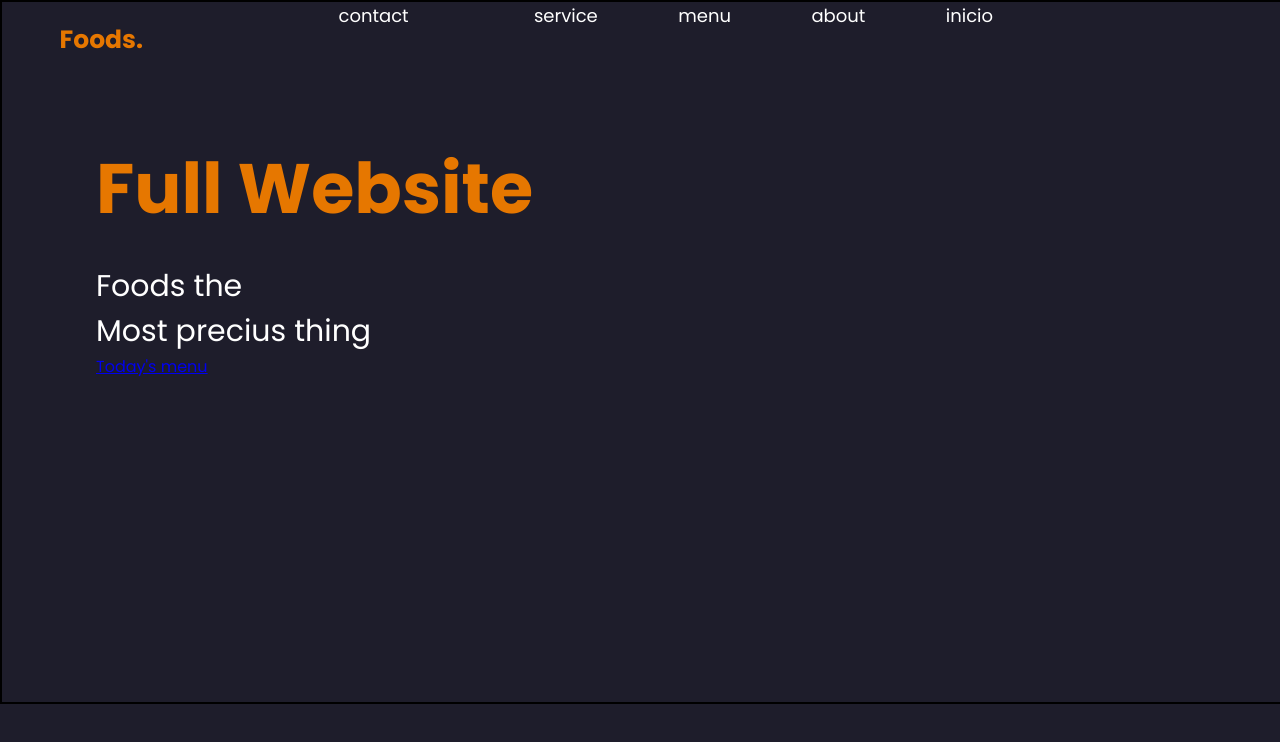
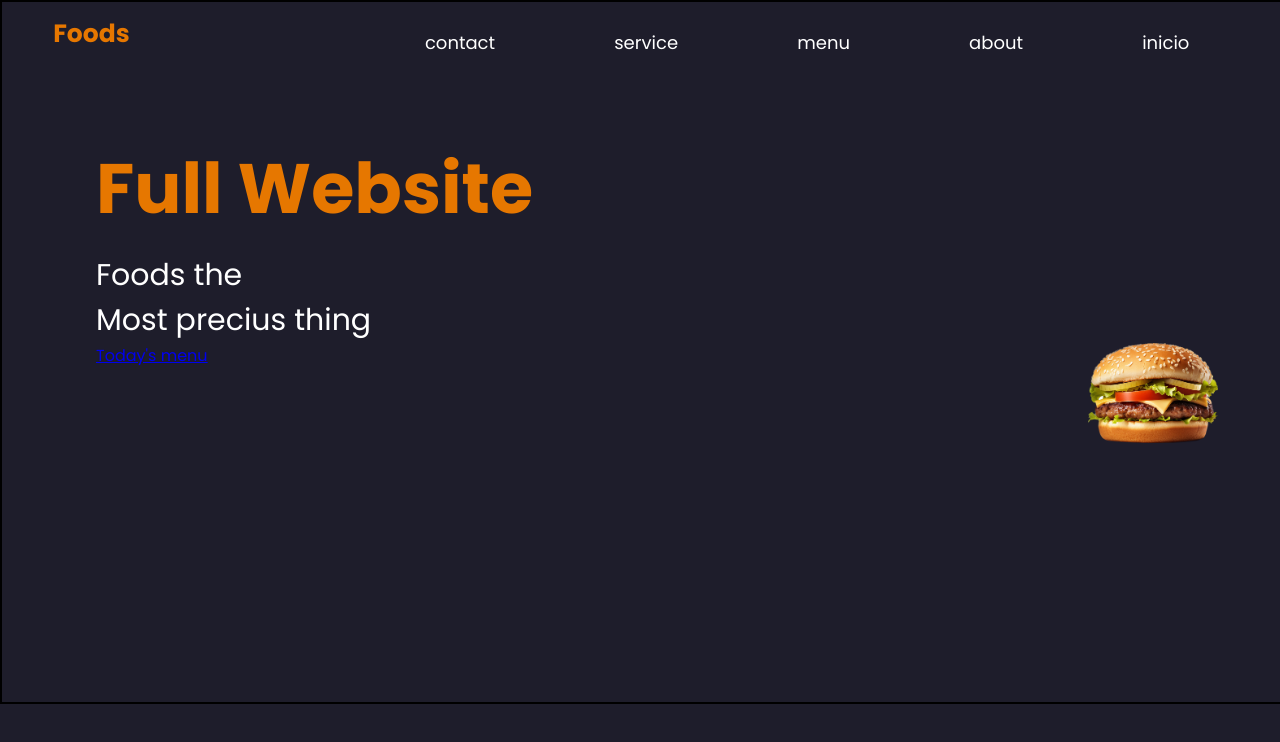
Before and after one commit to TitusRulos/ProyectoFinal.github.io, a plain HTML site: page index.html in a window 1280 px wide. Drawn offline with Linux system fonts and the light colour scheme.

Commit message:
first commit

```diff
--- a/index.html
+++ b/index.html
@@ -15,7 +15,7 @@
             <header>
 
                 <div id="logo">
-                    <h1>Foods.</h1>
+                    <h1>Foods   </h1>
                 </div>
 
                 <section id="opciones_inicio">
@@ -38,6 +38,11 @@
                 </div>
                 <a href="#">Today's menu</a>
 
+                <div id="imagen">
+                    <img src="imagenes/hamburger-with-ai-generated-free-png.webp" alt="">
+                </div>
+                <div class="clearfix"></div>
+
             </nav>
             <div class="clearfix"></div>
         </section>
--- a/styles.css
+++ b/styles.css
@@ -14,6 +14,7 @@ body{
 #contenedor{
     width: 100%;
     font-family: 'Poppins', sans-serif;
+
 }
 
 /* PAGNA PRINCIPAL */
@@ -24,50 +25,41 @@ body{
 }
 /* ----------------------------*/
 
-/* HEADER */
+/* HEADER INICIO*/
 #pagina_inicio header{
     width: 100%;
     height: 10%;
-    display: flex;
-    justify-content: space-between;
 }
 
 #logo{
-    /* float: left; */
-    height: 100%;
-    width: 10%;
+    float: left;
+    margin-left: 3%;
+    padding: 1%;
+    margin-right: 20%;
 }
 
 #logo h1{
-    padding: 15%;
     color: #e67700;
-    margin-left: 30%;
     font-size: 25px;
 }
 
 #opciones_inicio{
     display: flex;
-    justify-content: space-evenly;
-    /* float: right; */
-    height: 100%;
-    width: 70%;
+    justify-content: space-between;
+
 }
 
 #opciones_inicio article{
-
-    /* float: right; */
-    /* padding: 4.45%; */
+    padding: 3%;
 
 }
+
 #opciones_inicio a{
     text-decoration: none;
     color: white;
     font-size: 18px;
 }
 
-#ultimo{
-    margin-right: 5%;
-}
 /* ------------------------ */
 
 /* CONTENIDO PAGINA INCIO */
@@ -75,21 +67,39 @@ body{
 #pagina_inicio nav{
     padding: 5%;
     margin-left: 30px;
+
 }
+
 
 #pagina_inicio nav h1{
     color: #e67700;
     font-size: 70px;
 }
 
+#texto_cont_inicio{
+    width: 50%;
 
+}
 
 #pagina_inicio nav p{
     margin-top: 2%;
     color: white;
     font-size: 30px;
+
+}
+
+#imagen{
+    float: right;
+    display: flex;
+}
+
+#imagen img{
+    height: 100px;
+
 }
 /* ------------------- */
+
+
 
 .clearfix{
     float: none;
```
Also changed, not shown: imagenes/hamburger-with-ai-generated-free-png.webp (added).
